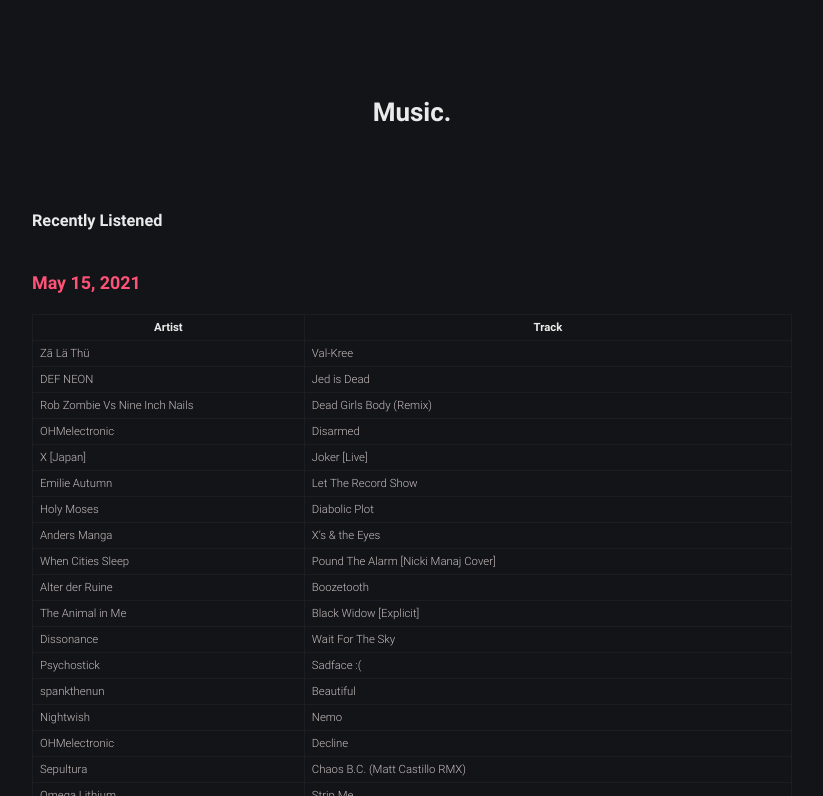
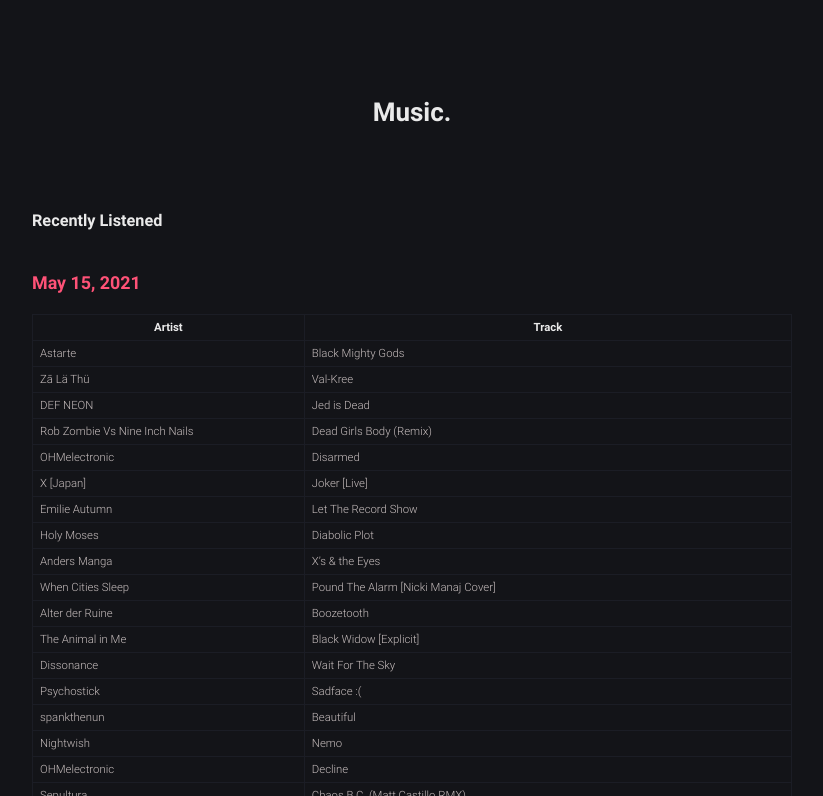
Before and after one commit to robert-marshall/xyz, a Jekyll site: the page built from music.md, in a window 1280 px wide and 900 px high, cut to the strip 104-900 px from the top of the window. Shown: the whole strip, without its empty margins (228-1051 px from the left). Built offline with Jekyll 4.4.1, drawn with Linux system fonts in a browser that asks for light colours.

```diff
--- a/music.md
+++ b/music.md
@@ -11,6 +11,7 @@
 
 | Artist | Track |
 |--------|-------|
+Astarte | Black Mighty Gods
 Zā Lä Thü | Val-Kree
 DEF NEON | Jed is Dead
 Rob Zombie Vs Nine Inch Nails | Dead Girls Body (Remix)
```
